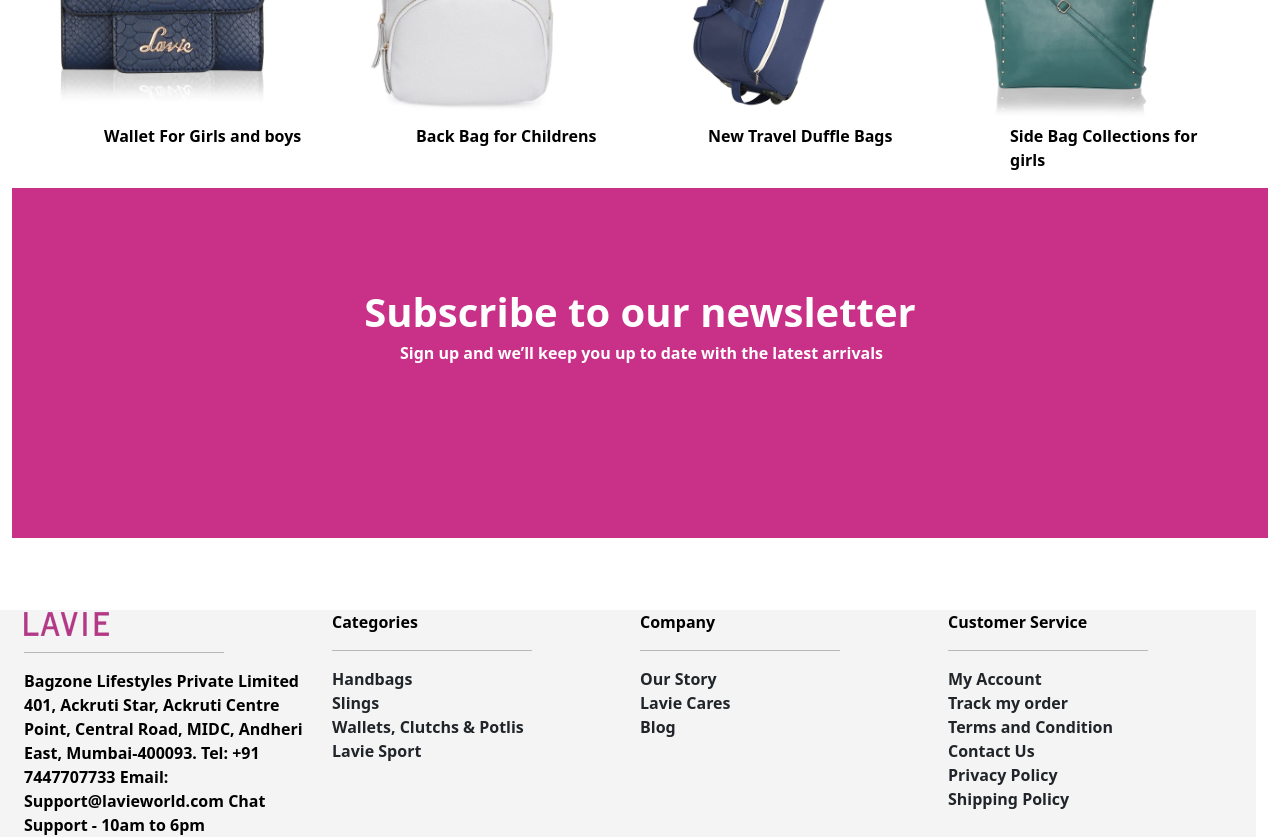
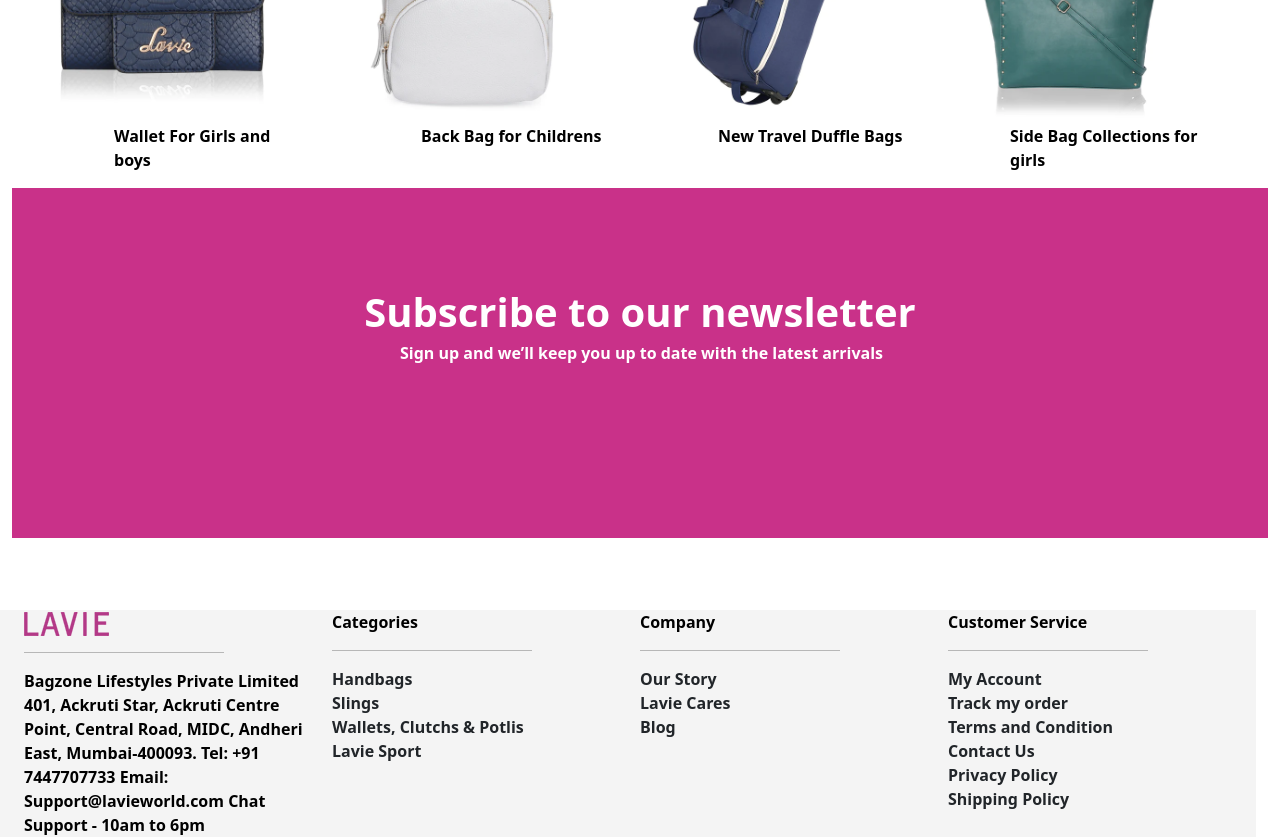
Before and after one commit to NAZRIN21/bag, a plain HTML site: page index.html in a window 1280 px wide. Shown: the part 2620-3457 px from the top of the page. Drawn offline with nearby package versions, Linux system fonts and the light colour scheme.

Commit message:
alignment

```diff
--- a/index.html
+++ b/index.html
@@ -331,16 +331,16 @@
         <div class="row container-fluid">
             <div class="col-lg-3 col-md-4  col-sm-6  " id="naz">
                 <img src="./lavie/images/wallet1.webp" class="img-fluid" alt="" id="mm1">
-                <p style="color:black ;font-weight: bold;margin-left: 80px;">Wallet For Girls and boys</p>
+                <p style="color:black ;font-weight: bold;margin-left: 90px;">Wallet For Girls and boys</p>
             </div>
             <div class="col-lg-3 col-md-4 col-sm-6   " id="raa">
                 <img src="./lavie/images/back1.webp" class="img-fluid" alt="" id="mm2">
-                <p style="color:black ; font-weight: bold;margin-left: 90px;"> Back Bag for Childrens</p>
+                <p style="color:black ; font-weight: bold;margin-left: 95px;"> Back Bag for Childrens</p>
 
             </div>
             <div class="col-lg-3 col-md-4 col-sm-6   " id="sw">
                 <img src="./lavie/images/travel.webp" class="img-fluid" alt="" id="mm3">
-                <p style="color:black ;font-weight: bold;margin-left: 80px;"> New Travel Duffle Bags </p>
+                <p style="color:black ;font-weight: bold;margin-left: 90px;"> New Travel Duffle Bags </p>
 
             </div>
             <div class="col-lg-3 col-md-4 col-sm-6   " id="fa">
```
